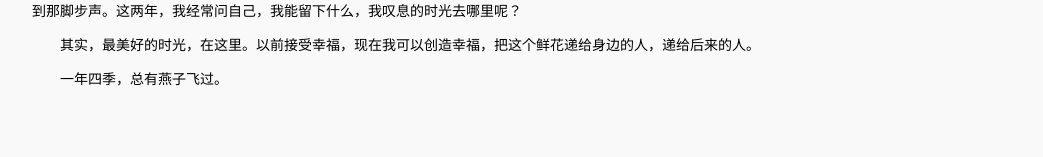
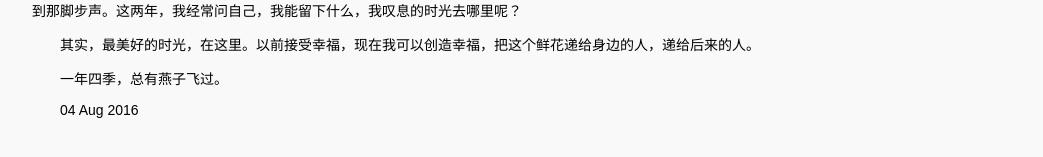
Before and after one commit to code-huisoido/myblog, a Jekyll site: the page built from _posts/2016-08-04-mood.html, in a window 1280 px wide. Shown: the part 173-330 px from the top of the page, without its empty margins (118-1161 px from the left). Built offline with Jekyll 4.4.1, drawn with Linux system fonts in a browser that asks for light colours.

Commit message:
modified article

```diff
--- a/_posts/2016-08-02-mood.html
+++ b/_posts/2016-08-02-mood.html
@@ -1,6 +1,6 @@
 ---
 layout: default
-title: 八月你好！
+title: 八月你好
 ---
 <div id="content">
 <h2>{{ page.title }}</h2>
@@ -8,6 +8,7 @@
 <p>八月份的到来，让我有一洗全身尘土的爽快感，因为7月份遇到的事情太不好了，好不容易找到新工作，又刚好碰到脚伤，但不管怎样，时间会带走不愉快的经历。</p>
 <p>突然心血来潮想学C++，于是下载vs2010，边看教学视频边写代码，心中涌起一股高中上课那种朴实无华的感受。</p>
 <p>不得不叹息，青春易逝，仿佛一切如昨日。长大了，除了吃喝玩乐，想要渐渐沉淀内心的想法，慢慢垫高自己的起点，直到某一天能碰到理想中的那朵云。</p>
+<p>{{ page.date | date_to_string }}</p>
 </div>
 
 </div>
--- a/_posts/2016-08-04-mood.html
+++ b/_posts/2016-08-04-mood.html
@@ -10,5 +10,6 @@
 <p>音乐播放到张卫健的《孤独不苦》，脑海里涌现出更多儿时回忆。是的，城市在进步，而我在追求什么。不管追求什么，时光不紧不慢的走着，我渐渐能听到那脚步声。这两年，我经常问自己，我能留下什么，我叹息的时光去哪里呢？</p>
 <p>其实，最美好的时光，在这里。以前接受幸福，现在我可以创造幸福，把这个鲜花递给身边的人，递给后来的人。</p>
 <p>一年四季，总有燕子飞过。</p>
+<p>{{ page.date | date_to_string }}</p>
 </div>
 </div>
```
